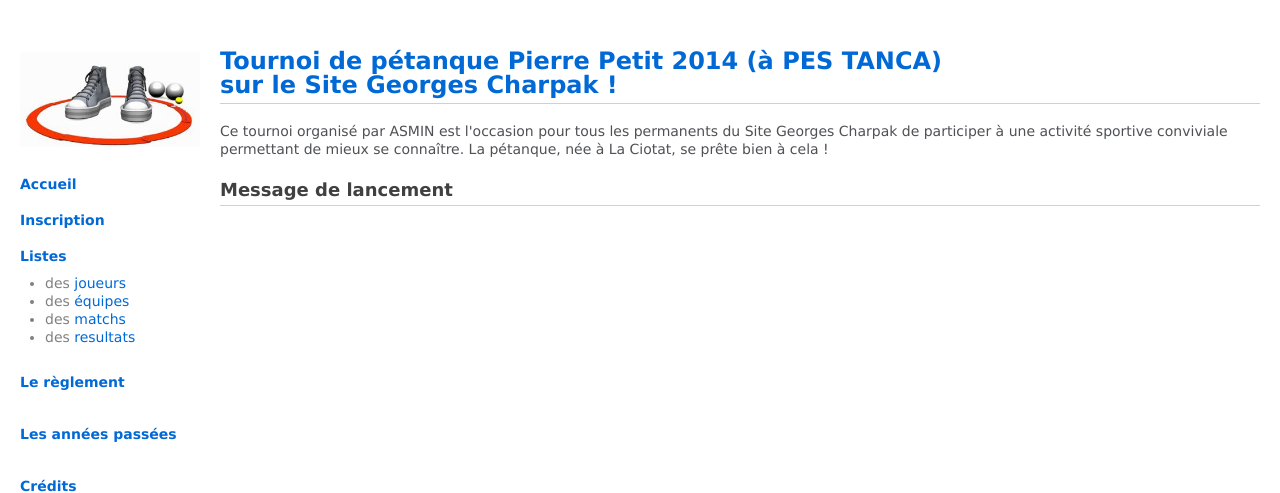
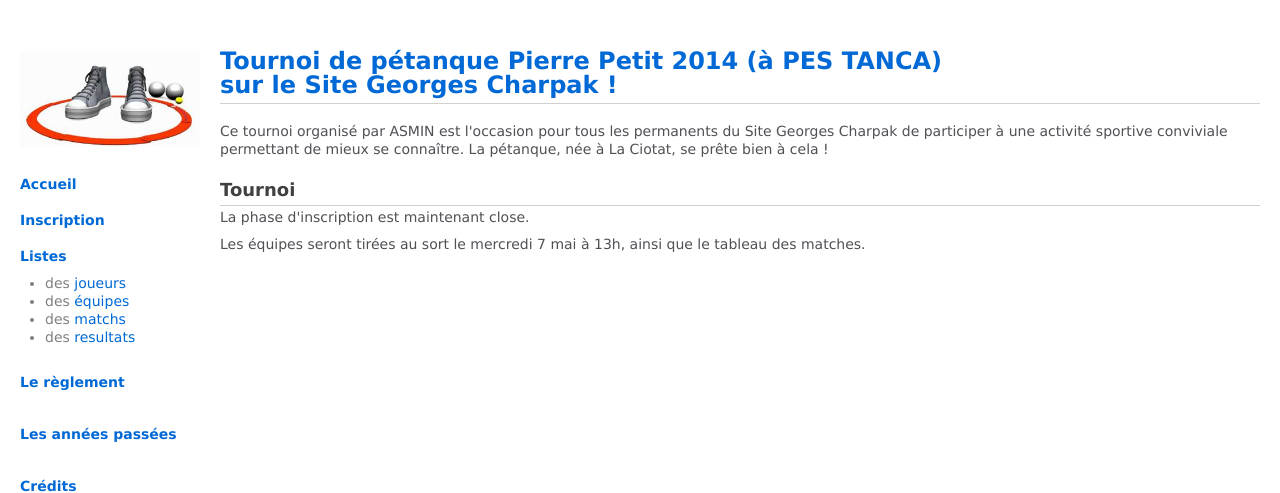
Before and after one commit to lalevee/petanque, a CodeIgniter app: page /index.php/tournoi/index in a window 1280 px wide. Shown: the top 493 px of the page. Run offline with CodeIgniter, Linux system fonts and the light colour scheme; data that the repository does not hold is empty.

Commit message:
Phase tournoi

```diff
--- a/application/views/accueil.php
+++ b/application/views/accueil.php
@@ -22,7 +22,10 @@
 	<p>Début du tournoi début mai.</p>
 
     <?php else: ?>
-        <h2>Message de lancement</h2>
+        <h2>Tournoi</h2>
+        <p>La phase d'inscription est maintenant close.</p>
+	<p>Les équipes seront tirées au sort le mercredi 7 mai à 13h,
+	ainsi que le tableau des matches.</p>
 
     <?php endif; ?>
 
```
